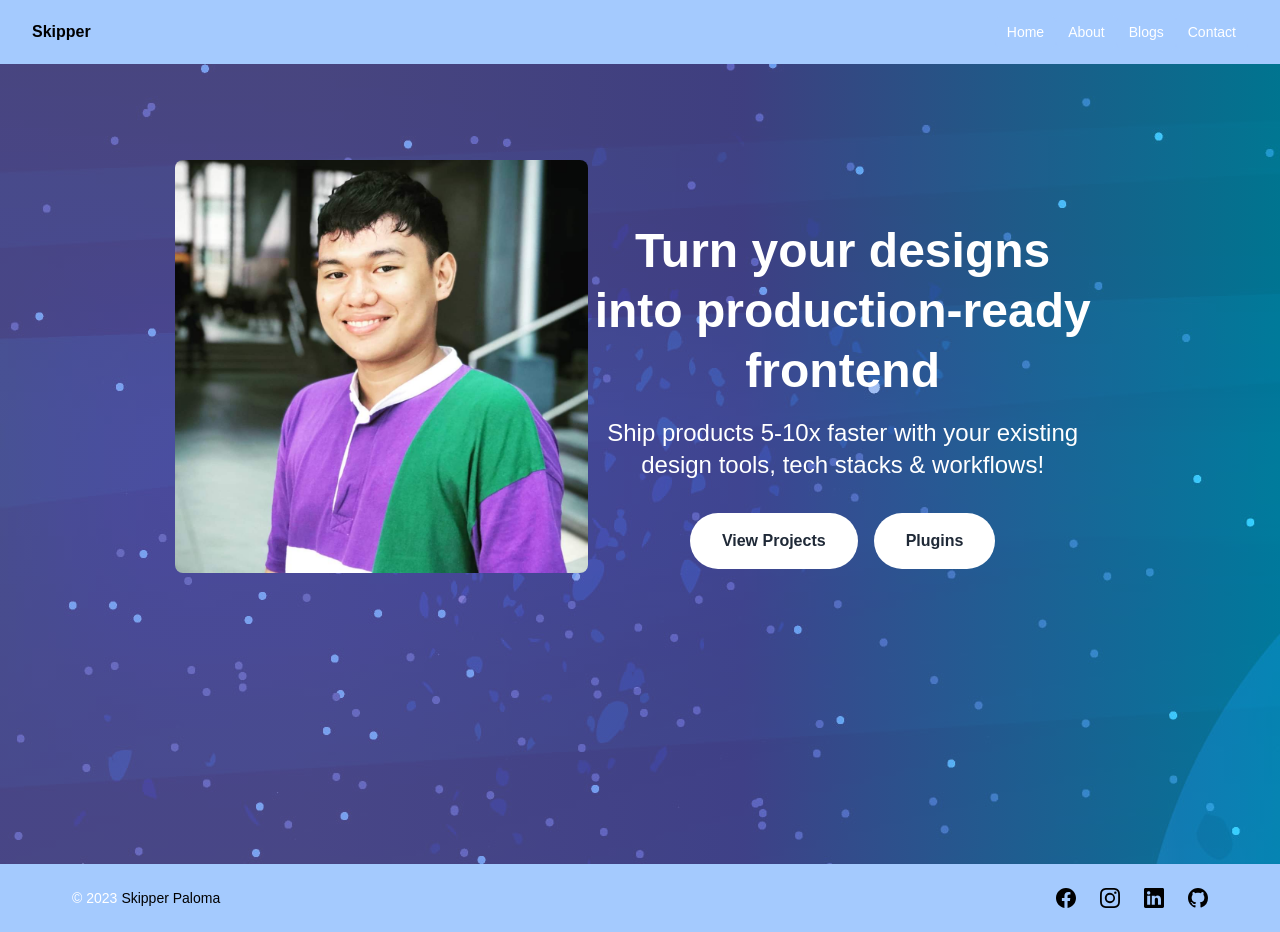
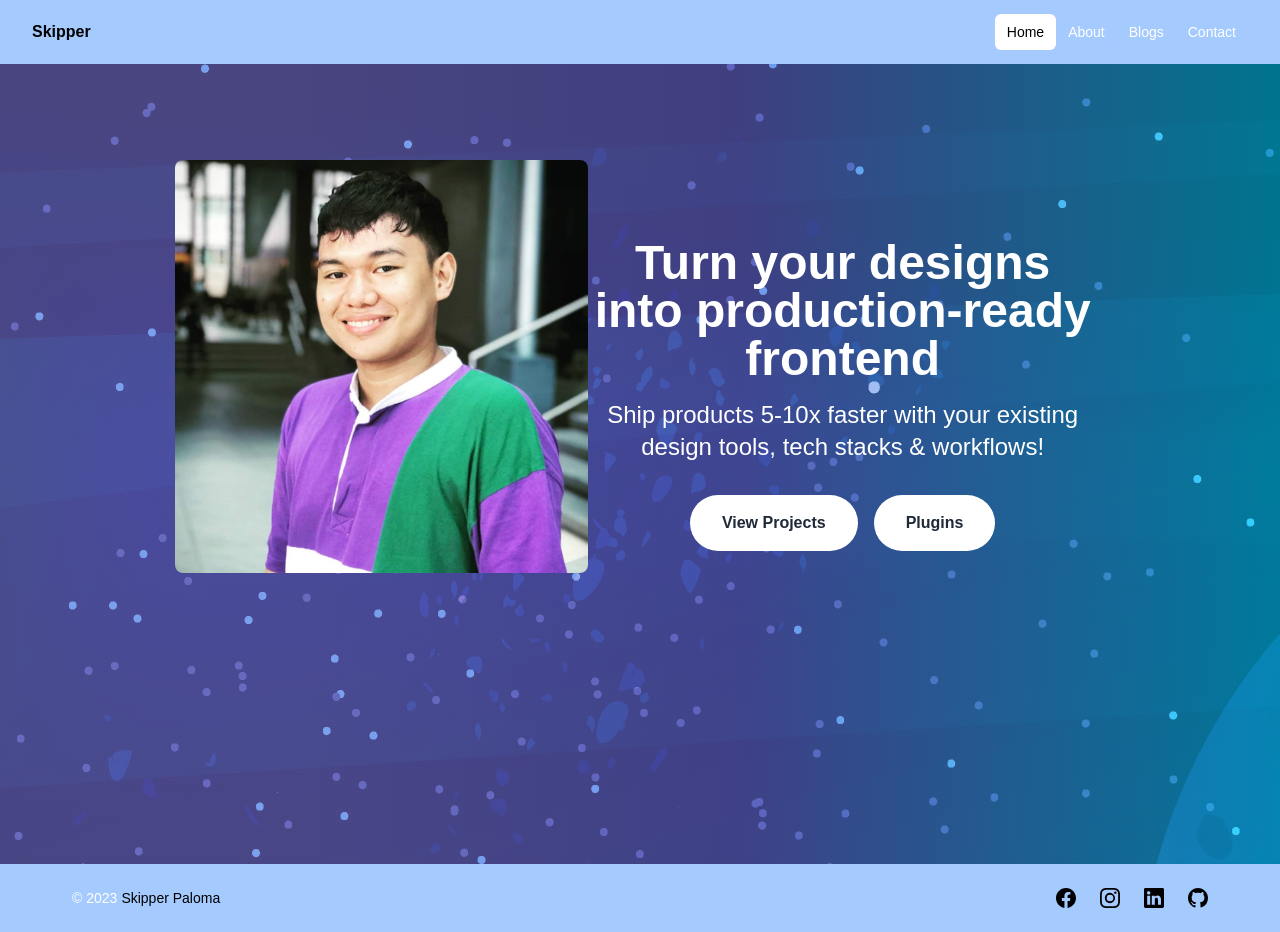
Before and after one commit to Kypso18/PersonalWebPage, a React (Create React App) app: page / in a window 1280 px wide. Built offline with nearby package versions, Linux system fonts and the light colour scheme.

Commit message:
update Navbar.js and Home.js

```diff
--- a/src/components/Navbar.js
+++ b/src/components/Navbar.js
@@ -1,6 +1,22 @@
 import React from 'react';
 import { NavLink } from "react-router-dom";
 
+function NavItem({ to, children }) {
+  return (
+    <NavLink
+      to={to}
+      className={({ isActive, isPending }) =>
+        isPending
+          ? 'px-3 py-2 rounded-md text-sm font-medium text-white bg-blue-300 hover:bg-white hover:text-black focus:outline-none focus:bg-white focus:text-black'
+          : isActive
+          ? 'px-3 py-2 rounded-md text-sm font-medium bg-white text-black'
+          : 'px-3 py-2 rounded-md text-sm font-medium text-white bg-blue-300 hover:bg-white hover:text-black focus:outline-none focus:bg-white focus:text-black'
+      }
+    >
+      {children}
+    </NavLink>
+  );
+}
 const Navbar = () => {
   const [isMenuOpen, setMenuOpen] = React.useState(false);
 
@@ -53,33 +69,18 @@ const Navbar = () => {
 
           {/* Desktop menu */}
           <div className="hidden sm:flex sm:items-center">
-
-            <NavLink to='/'><a
-
-              className="px-3 py-2 rounded-md text-sm font-medium text-white bg-blue-300 hover:bg-white hover:text-black focus:outline-none focus:bg-white focus:text-black"
-            >
+            <NavItem to='/'>
               Home
-            </a>
-            </NavLink>
-            <NavLink to='/about'>
-            <a
-              className="px-3 py-2 rounded-md text-sm font-medium text-white bg-blue-300 hover:bg-white hover:text-black focus:outline-none focus:bg-white focus:text-black"
-            >
+            </NavItem>
+            <NavItem to='/about'>
               About
-            </a>
-            </NavLink>
-            <a
-              href="#"
-              className="px-3 py-2 rounded-md text-sm font-medium text-white bg-blue-300 hover:bg-white hover:text-black focus:outline-none focus:bg-white focus:text-black"
-            >
+            </NavItem>
+            <NavItem to="/blog">
               Blogs
-            </a>
-            <a
-              href="#"
-              className="px-3 py-2 rounded-md text-sm font-medium text-white bg-blue-300 hover:bg-white hover:text-black focus:outline-none focus:bg-white focus:text-black"
-            >
+            </NavItem>
+            <NavItem to="/contact">
               Contact
-            </a>
+            </NavItem>
           </div>
         </div>
       </div>
@@ -87,35 +88,19 @@ const Navbar = () => {
       {/* Mobile menu */}
       {isMenuOpen && (
         <div className="sm:hidden">
-          <div className="px-2 pt-2 pb-3 space-y-1">
-          <NavLink to='/'>
-            <a
-
-              className="block px-3 py-2 rounded-md text-base font-medium text-white bg-blue-300 hover:bg-white hover:text-black focus:outline-none focus:bg-white focus:text-black"
-            >
+          <div className="flex flex-col px-2 pt-2 pb-3 space-y-1">
+          <NavItem to='/'>
               Home
-            </a>
-            </NavLink>
-            <NavLink to='/about'>
-            <a
-              href="#"
-              className="block px-3 py-2 rounded-md text-base font-medium text-white bg-blue-300 hover:bg-white hover:text-black focus:outline-none focus:bg-white focus:text-black"
-            >
+            </NavItem>
+            <NavItem to='/about'>
               About
-            </a>
-            </NavLink>
-            <a
-              href="#"
-              className="block px-3 py-2 rounded-md text-base font-medium text-white bg-blue-300 hover:bg-white hover:text-black focus:outline-none focus:bg-white focus:text-black"
-            >
+            </NavItem>
+            <NavItem to="/services">
               Services
-            </a>
-            <a
-              href="#"
-              className="block px-3 py-2 rounded-md text-base font-medium text-white bg-blue-300 hover:bg-white hover:text-black focus:outline-none focus:bg-white focus:text-black"
-            >
+            </NavItem>
+            <NavItem to="/contact">
               Contact
-            </a>
+            </NavItem>
           </div>
         </div>
       )}
--- a/src/pages/Home.js
+++ b/src/pages/Home.js
@@ -7,13 +7,13 @@ function Home() {
      background: "linear-gradient(90deg, rgba(131, 126, 226, 0.55) 24%, rgba(114, 114, 226, 0.55) 58%, rgba(0, 212, 255, 0.55) 100%)"
 
    }}>
-     <div class="mbcontainer mx-auto flex px-5 py-24 items-center justify-center flex-col-2gi">
+     <div class="mbcontainer mx-auto flex flex-col md:flex-row px-5 py-24 items-center justify-center">
        <img class="lg:w-2/6 md:w-4/6 w-5/6 mb-10 object-cover object-center rounded-lg" alt="profile" src={Profile}/>
        <div class="text-center pr-2 lg:w-5/12 w-full">
-         <h1 className="my-4 text-5xl font-bold leading-tight">
+       <h1 className="my-4 text-2xl sm:text-3xl md:text-4xl lg:text-5xl font-bold leading-tight">
            Turn your designs into production-ready frontend
          </h1>
-         <p className="text-2xl mb-8">
+         <p className="text-base sm:text-lg md:text-xl lg:text-2xl mb-8">
            Ship products 5-10x faster with your existing design tools, tech stacks & workflows!
          </p>
          <div className="flex justify-center mx-auto">
```
